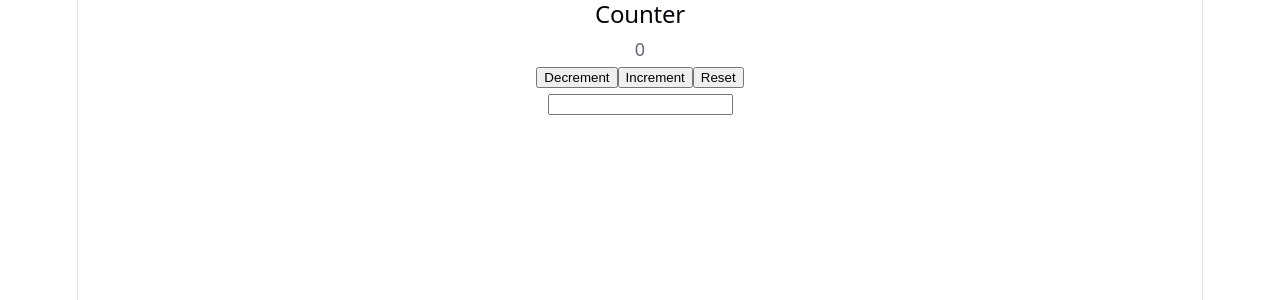
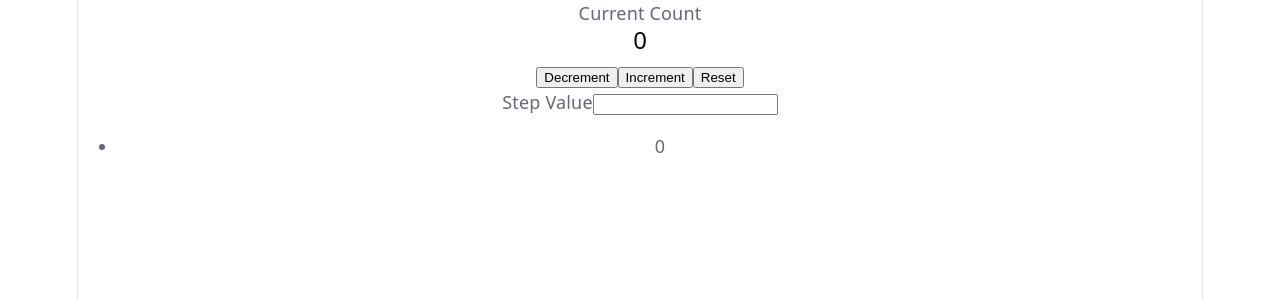
Before and after one commit to acpalacios3/advanced-counter, a React (Vite) app: page / in a window 1280 px wide. Shown: the top 300 px of the page. Built offline with nearby package versions, Linux system fonts and the light colour scheme.

Commit message:
increment, decrement, update history

```diff
--- a/src/component/AdvancedCounter.tsx
+++ b/src/component/AdvancedCounter.tsx
@@ -4,41 +4,78 @@ export default function AdvancedCounter(){
 
 
   const [count, setCount] = useState(0);
+  const [history, setHistory] = useState<number[]>([0]);
 
+
+//   update current count and incremement history list
   const increment =() => {
-      setCount((prevCount) => prevCount + 1);
-
-  };
-  const decrement =() => {
-      setCount((prevCount) => prevCount - 1);
+      const  newValue = count + 1
+      setCount(newValue);
+      updateHistory(newValue)
 
   };
 
-  const reset =() => {
-      setCount((prevCount) => 0);
+  //   update current count and decrement history list
+  const decrement =() => {
+      const  newValue = count - 1
+      setCount(newValue);
+      updateHistory(newValue)
 
   };
+
+//   reset  current count and history list
+
+  const reset =() => {
+      setCount(0);
+      setHistory([0]);
+
+  };
+
+  function updateHistory(newValue: number) {
+  setHistory((previousHistory) =>
+    [ ...previousHistory, newValue,]
+    );
+}
 
    return (
   <div>
 
-    <h2>  Counter  </h2>
-    <p>{count}</p>
+    <div>
+        <p> Current Count  </p>
+        <h2>{count}</h2>
+    </div>
+
     <div>
         <button onClick={decrement}>Decrement</button>
         <button onClick={increment}>Increment</button>
         <button onClick= {reset}>Reset</button>
-
     </div>
 
+
    <div>
+    <label htmlFor="Step"> Step Value</label>
 
-    <input type="number"
-                min="1"
+    <input id="step"
+          type="number"
+          min="1"
 
-                // onChange=
         />
    </div>
+<div>
+
+    {/* display History List */}
+     <ul>
+    {history.map((count, indexArray) => (
+        <li key={indexArray}>
+        {count}
+        </li>
+    ))}
+</ul>
+
+
+</div>
+
+
  </div>
 
 
```
